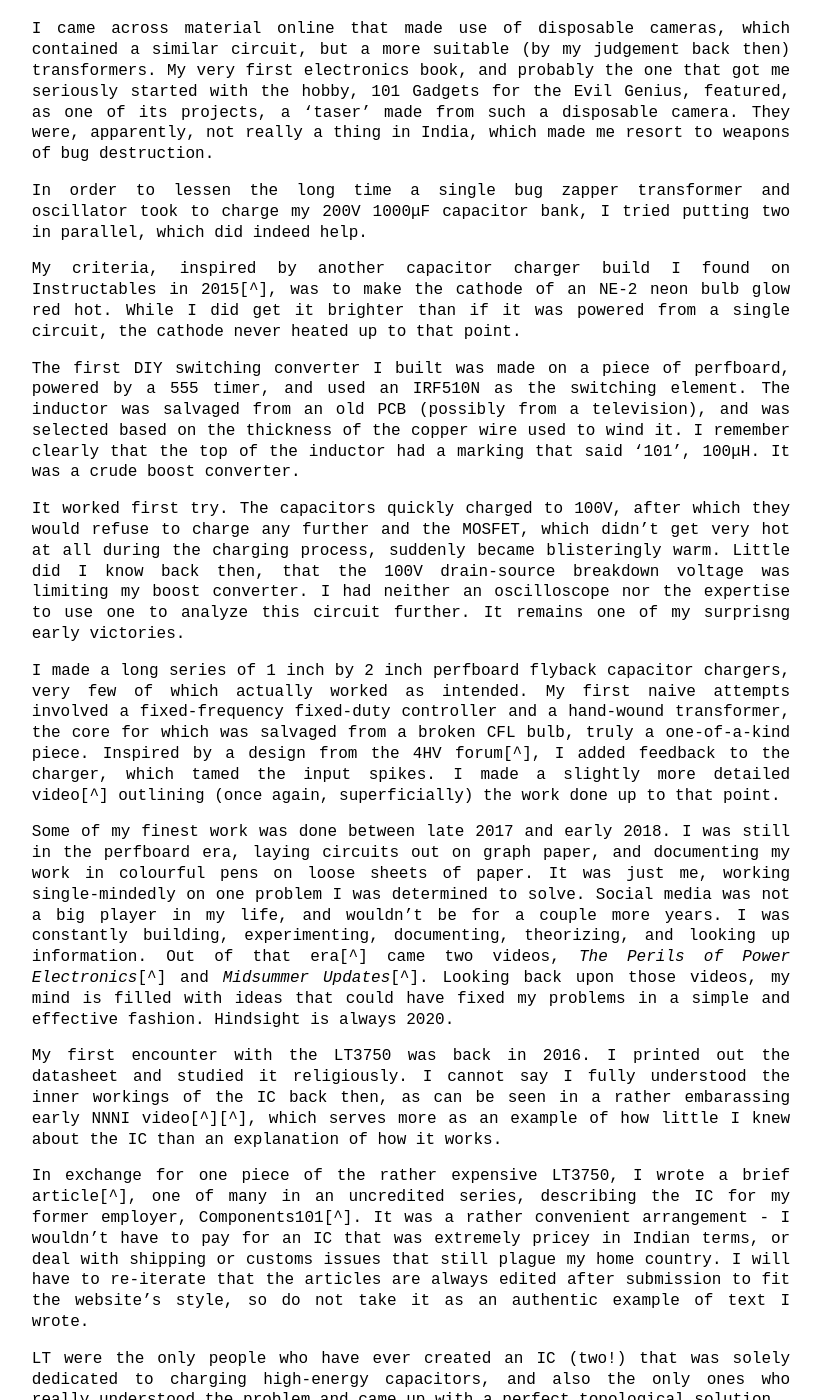
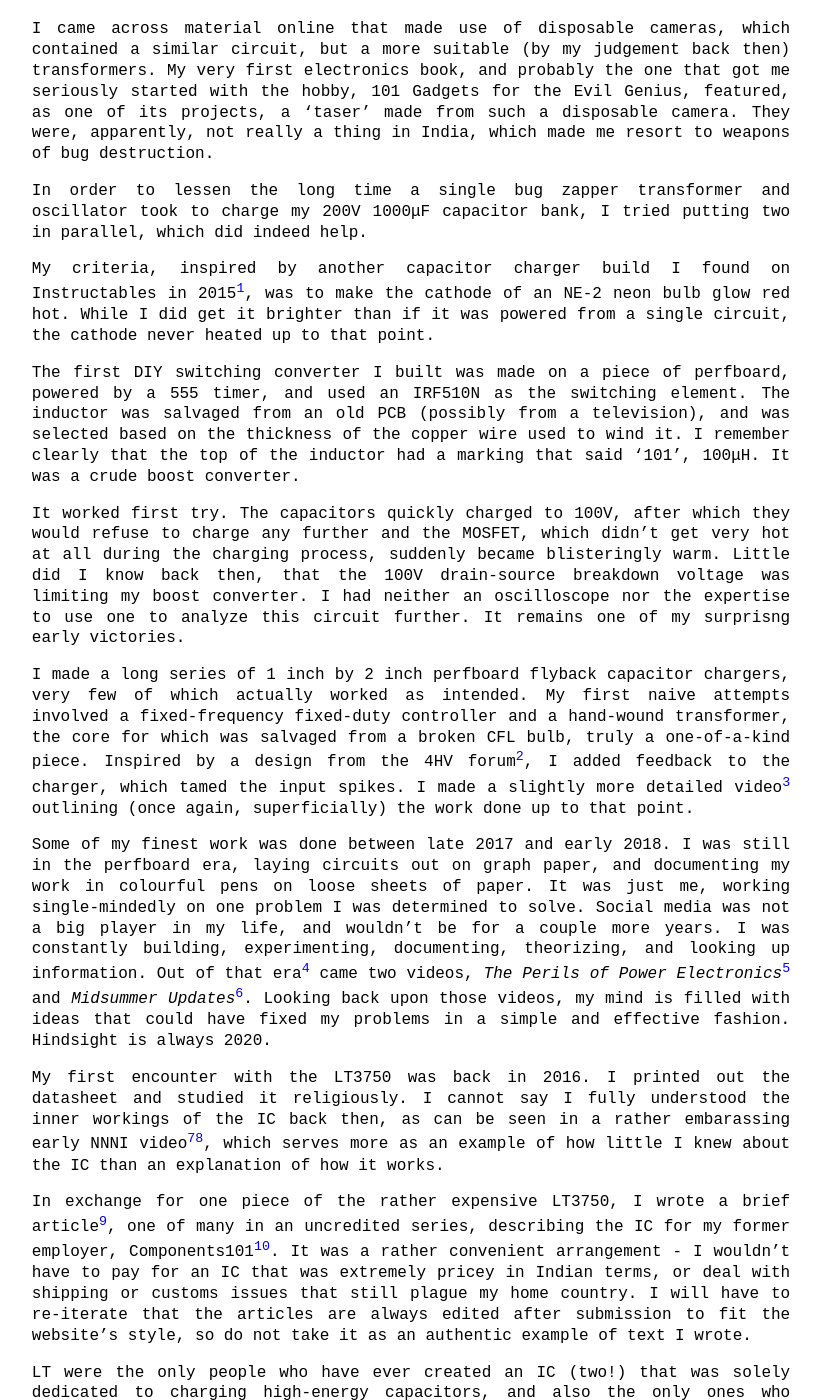
Before and after one commit to NNNILabs/NNNILabs.github.io, a Jekyll site: the page built from _posts/2024-11-08-My-Capacitor-Charger-Obsession.md, in a window 1280 px wide and 1400 px high, scrolled down 549 px. Shown: the whole window, without its empty margins (229-1050 px from the left). Built offline with Jekyll 4.4.1, drawn with Linux system fonts in a browser that asks for light colours; some of the changed text lies outside the part shown.

Commit message:
fixed formatting errors

```diff
--- a/_posts/2024-11-08-My-Capacitor-Charger-Obsession.md
+++ b/_posts/2024-11-08-My-Capacitor-Charger-Obsession.md
@@ -16,19 +16,19 @@
 
 In order to lessen the long time a single bug zapper transformer and oscillator took to charge my 200V 1000μF capacitor bank, I tried putting two in parallel, which did indeed help.
 
-My criteria, inspired by another capacitor charger build I found on Instructables in 2015[^], was to make the cathode of an NE-2 neon bulb glow red hot. While I did get it brighter than if it was powered from a single circuit, the cathode never heated up to that point.
+My criteria, inspired by another capacitor charger build I found on Instructables in 2015[^1], was to make the cathode of an NE-2 neon bulb glow red hot. While I did get it brighter than if it was powered from a single circuit, the cathode never heated up to that point.
 
 The first DIY switching converter I built was made on a piece of perfboard, powered by a 555 timer, and used an IRF510N as the switching element. The inductor was salvaged from an old PCB (possibly from a television), and was selected based on the thickness of the copper wire used to wind it. I remember clearly that the top of the inductor had a marking that said '101', 100μH. It was a crude boost converter.
 
 It worked first try. The capacitors quickly charged to 100V, after which they would refuse to charge any further and the MOSFET, which didn't get very hot at all during the charging process, suddenly became blisteringly warm. Little did I know back then, that the 100V drain-source breakdown voltage was limiting my boost converter. I had neither an oscilloscope nor the expertise to use one to analyze this circuit further. It remains one of my surprisng early victories.
 
-I made a long series of 1 inch by 2 inch perfboard flyback capacitor chargers, very few of which actually worked as intended. My first naive attempts involved a fixed-frequency fixed-duty controller and a hand-wound transformer, the core for which was salvaged from a broken CFL bulb, truly a one-of-a-kind piece. Inspired by a design from the 4HV forum[^], I added feedback to the charger, which tamed the input spikes. I made a slightly more detailed video[^] outlining (once again, superficially) the work done up to that point.
+I made a long series of 1 inch by 2 inch perfboard flyback capacitor chargers, very few of which actually worked as intended. My first naive attempts involved a fixed-frequency fixed-duty controller and a hand-wound transformer, the core for which was salvaged from a broken CFL bulb, truly a one-of-a-kind piece. Inspired by a design from the 4HV forum[^2], I added feedback to the charger, which tamed the input spikes. I made a slightly more detailed video[^3] outlining (once again, superficially) the work done up to that point.
 
-Some of my finest work was done between late 2017 and early 2018. I was still in the perfboard era, laying circuits out on graph paper, and documenting my work in colourful pens on loose sheets of paper. It was just me, working single-mindedly on one problem I was determined to solve. Social media was not a big player in my life, and wouldn't be for a couple more years. I was constantly building, experimenting, documenting, theorizing, and looking up information. Out of that era[^] came two videos, *The Perils of Power Electronics*[^] and *Midsummer Updates*[^]. Looking back upon those videos, my mind is filled with ideas that could have fixed my problems in a simple and effective fashion. Hindsight is always 2020.
+Some of my finest work was done between late 2017 and early 2018. I was still in the perfboard era, laying circuits out on graph paper, and documenting my work in colourful pens on loose sheets of paper. It was just me, working single-mindedly on one problem I was determined to solve. Social media was not a big player in my life, and wouldn't be for a couple more years. I was constantly building, experimenting, documenting, theorizing, and looking up information. Out of that era[^4] came two videos, *The Perils of Power Electronics*[^6] and *Midsummer Updates*[^5]. Looking back upon those videos, my mind is filled with ideas that could have fixed my problems in a simple and effective fashion. Hindsight is always 2020.
 
-My first encounter with the LT3750 was back in 2016. I printed out the datasheet and studied it religiously. I cannot say I fully understood the inner workings of the IC back then, as can be seen in a rather embarassing early NNNI video[^][^], which serves more as an example of how little I knew about the IC than an explanation of how it works.
+My first encounter with the LT3750 was back in 2016. I printed out the datasheet and studied it religiously. I cannot say I fully understood the inner workings of the IC back then, as can be seen in a rather embarassing early NNNI video[^7][^8], which serves more as an example of how little I knew about the IC than an explanation of how it works.
 
-In exchange for one piece of the rather expensive LT3750, I wrote a brief article[^], one of many in an uncredited series, describing the IC for my former employer, Components101[^]. It was a rather convenient arrangement - I wouldn't have to pay for an IC that was extremely pricey in Indian terms, or deal with shipping or customs issues that still plague my home country. I will have to re-iterate that the articles are always edited after submission to fit the website's style, so do not take it as an authentic example of text I wrote.
+In exchange for one piece of the rather expensive LT3750, I wrote a brief article[^9], one of many in an uncredited series, describing the IC for my former employer, Components101[^10]. It was a rather convenient arrangement - I wouldn't have to pay for an IC that was extremely pricey in Indian terms, or deal with shipping or customs issues that still plague my home country. I will have to re-iterate that the articles are always edited after submission to fit the website's style, so do not take it as an authentic example of text I wrote.
 
 LT were the only people who have ever created an IC (two!) that was solely dedicated to charging high-energy capacitors, and also the only ones who really understood the problem and came up with a perfect topological solution.
 
@@ -59,13 +59,13 @@
 
 The 'ideal' case of having the turns ratio equal to \\( \frac{V_{out}}{V_{trans}} \\) would result in a steady-state duty cycle of 50%. Going back to Simon Bramble's formula for duty cycle, it can be noted that as the turns ratio gets lower, the duty cycle increases drastically. With a 1:1 turns ratio and a large \\( V_{out} \\) to \\( V_{trans} \\) ratio, the duty cycle is very high.
 
-[^]: [https://components101.com/ics/lt3750-current-mode-flyback-converter-ic](https://components101.com/ics/lt3750-current-mode-flyback-converter-ic){:target="_blank"}
-[^]: My 'job' was an interesting arrangement. I was freelancing for two websites, Components101 and Circuit Digest, both outlets for CircuitLoop Technologies, LLP. My earnings averaged a couple thousand INR a month, roughly €15 to €20. Plenty for cheap locally-sourced components of dubious quality, but nowhere near enough to afford the €2 op-amps I consume on a weekly basis in DE. I count my blessings regularly.
-[^]:[https://www.youtube.com/watch?v=cX-y3eF2xCA](https://www.youtube.com/watch?v=cX-y3eF2xCA){:target="_blank"}
-[^]: I also seem to have come up with the concept of a 'short' video - a time-limited, superficial walkthrough.
-[^]:[https://4hv.org/e107_plugins/forum/forum_viewtopic.php?id=156318](https://4hv.org/e107_plugins/forum/forum_viewtopic.php?id=156318){:target="_blank"}
-[^]:[https://www.youtube.com/watch?v=ixZJm7WcIFA](https://www.youtube.com/watch?v=ixZJm7WcIFA){:target="_blank"}
-[^]: I cannot talk about that era without mentioning my mother, who had recently won a small sum from a paper presentation as part of her PhD. She 'donated' to me that money, which I subsequently used to buy three IRF3205s.
-[^]: [https://www.youtube.com/watch?v=I_bdtWAr1AE](https://www.youtube.com/watch?v=I_bdtWAr1AE){:target="_blank}
-[^]: [https://www.youtube.com/watch?v=W309NvAzyLI](https://www.youtube.com/watch?v=W309NvAzyLI){:target="_blank"}
-[^]: [https://www.youtube.com/watch?v=xOMwHEKC-7g](https://www.youtube.com/watch?v=xOMwHEKC-7g){:target="_blank"}
+[^1]: [https://components101.com/ics/lt3750-current-mode-flyback-converter-ic](https://components101.com/ics/lt3750-current-mode-flyback-converter-ic){:target="_blank"}
+[^2]: My 'job' was an interesting arrangement. I was freelancing for two websites, Components101 and Circuit Digest, both outlets for CircuitLoop Technologies, LLP. My earnings averaged a couple thousand INR a month, roughly €15 to €20. Plenty for cheap locally-sourced components of dubious quality, but nowhere near enough to afford the €2 op-amps I consume on a weekly basis in DE. I count my blessings regularly.
+[^3]:[https://www.youtube.com/watch?v=cX-y3eF2xCA](https://www.youtube.com/watch?v=cX-y3eF2xCA){:target="_blank"}
+[^4]: I also seem to have come up with the concept of a 'short' video - a time-limited, superficial walkthrough.
+[^5]:[https://4hv.org/e107_plugins/forum/forum_viewtopic.php?id=156318](https://4hv.org/e107_plugins/forum/forum_viewtopic.php?id=156318){:target="_blank"}
+[^6]:[https://www.youtube.com/watch?v=ixZJm7WcIFA](https://www.youtube.com/watch?v=ixZJm7WcIFA){:target="_blank"}
+[^7]: I cannot talk about that era without mentioning my mother, who had recently won a small sum from a paper presentation as part of her PhD. She 'donated' to me that money, which I subsequently used to buy three IRF3205s.
+[^8]: [https://www.youtube.com/watch?v=I_bdtWAr1AE](https://www.youtube.com/watch?v=I_bdtWAr1AE){:target="_blank}
+[^9]: [https://www.youtube.com/watch?v=W309NvAzyLI](https://www.youtube.com/watch?v=W309NvAzyLI){:target="_blank"}
+[^10]: [https://www.youtube.com/watch?v=xOMwHEKC-7g](https://www.youtube.com/watch?v=xOMwHEKC-7g){:target="_blank"}
```
